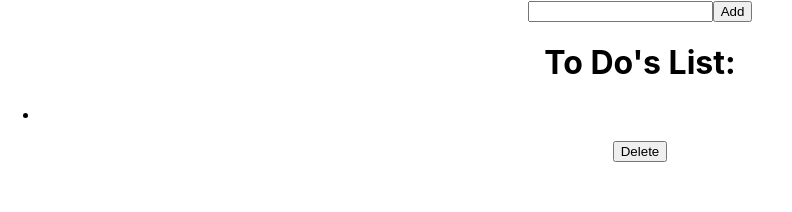
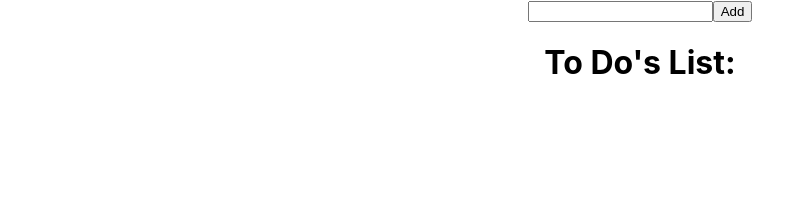
Before and after one commit to SchoolOfCode/bc14_w5d4_hackathon_react-athon-teamcad, a React (Create React App) app in the folder my-app/: page / in a window 1280 px wide. Shown: the top 212 px of the page, without its empty margins (0-792 px from the left). Built offline with nearby package versions, Linux system fonts and the light colour scheme.

Commit message:
amended layout

```diff
--- a/my-app/src/App.js
+++ b/my-app/src/App.js
@@ -16,9 +16,9 @@ function App() {
   const [updatedUserInput, setupdatedUserInput] = useState(userInput);
 
   const handleButtonClick = (event) => {
-
-    setupdatedUserInput(userInput);
-  }
+    setlistOfTodos((prevList) => [...prevList, userInput]); // Add the new item to the previous list of items
+    setupdatedUserInput(''); // Clear the input field
+  };
 
   /* Get the text to be added to a list item when button is clicked -
 
@@ -40,7 +40,7 @@ function App() {
   return (
     <div className="App">
       <Input buttonClick={handleButtonClick} inputFunction={handleInputChange} ></Input>
-      <List input={userInput} button={handleButtonClick}></List>
+      <List todoList={listOfTodos} input={userInput}></List>
     </div>
   );
 }
--- a/my-app/src/components/Input/index.js
+++ b/my-app/src/components/Input/index.js
@@ -7,7 +7,7 @@ export default function Input(props) {
 
         <div>
 
-            <input onChange={props.inputFunction}></input>
+            <input onChange={props.inputFunction} value={props.userInput}></input>
             <button onClick={props.buttonClick}>Add</button>
 
         </div>
--- a/my-app/src/components/List/index.js
+++ b/my-app/src/components/List/index.js
@@ -5,10 +5,29 @@ export default function List(prop) {
     return  (
     <div>
         <h1>To Do's List:</h1>
+         {prop.todoList.map((item) => (
+        <div>
         <ul>
-            <li>{prop.input}</li>
+          <li>{item}</li>
         </ul>
         <button>Delete</button>
+        </div>
+        ))}
     </div>
     );
 }
+
+/*
+questions:
+
+How do we group the list 🤩
+
+do we need to create a prop or do we need to add an event handler?
+
+what do we want out button function to do?
+
+
+
+
+
+*/
```
